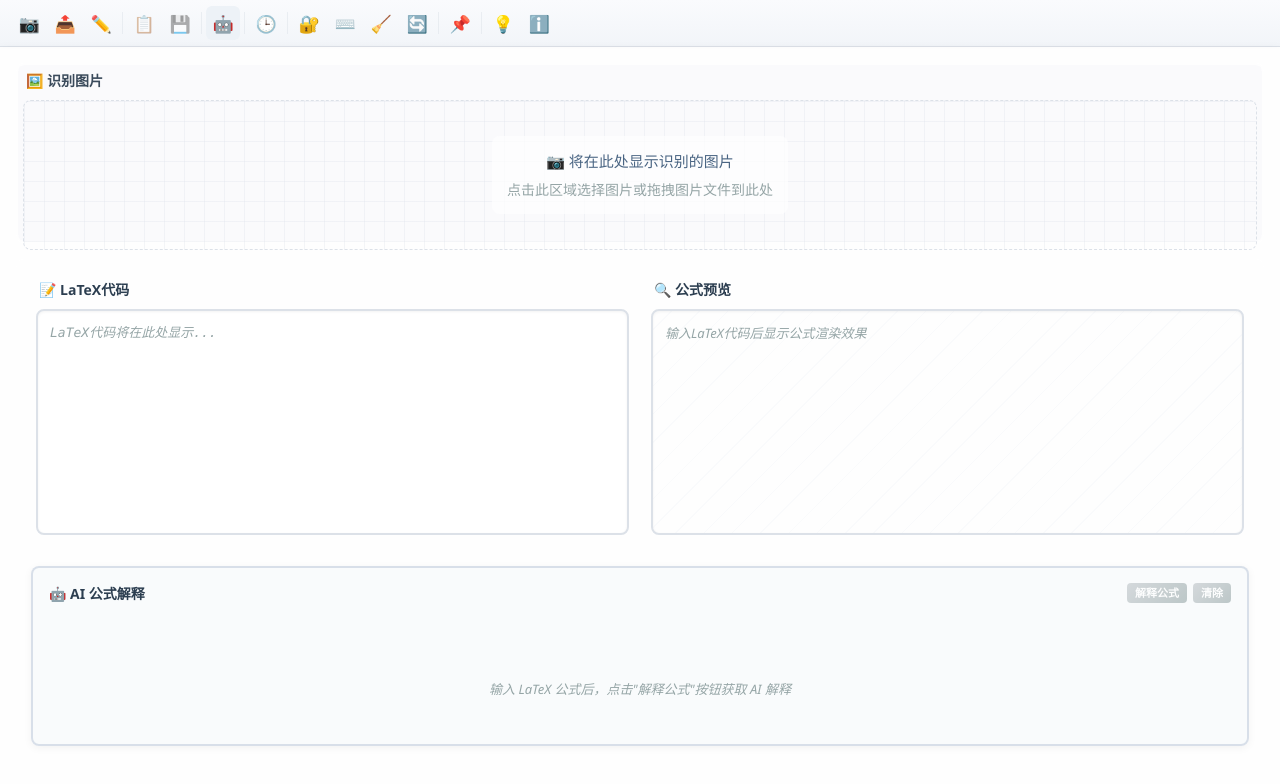
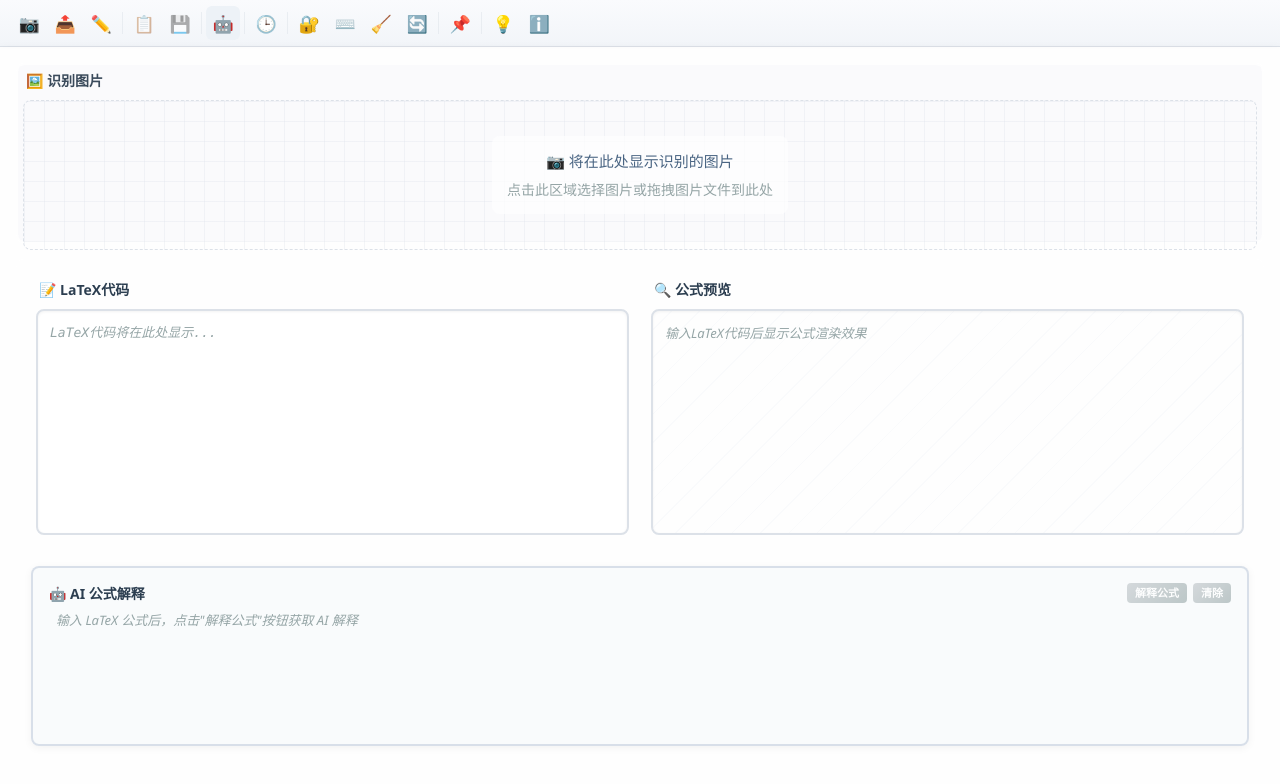
Before and after one commit to Louaq/TexStudio, a React (Create React App) app: page / in a window 1280 px wide. Shown: the top 784 px of the page. Built offline with nearby package versions, Linux system fonts and the light colour scheme; no server answers.

Commit message:
fix: 修改界面布局

```diff
--- a/package.json
+++ b/package.json
@@ -1,6 +1,6 @@
 {
   "name": "latex-ocr-electron",
-  "version": "4.2.5",
+  "version": "4.2.6",
   "description": "TexStudio OCR",
   "author": "TexStudio",
   "main": "dist/electron/electron/main.js",
--- a/src/components/AboutDialog.tsx
+++ b/src/components/AboutDialog.tsx
@@ -183,7 +183,7 @@ const AboutDialog: React.FC<AboutDialogProps> = ({ onClose }) => {
           <AppIcon>∑</AppIcon>
                           <AppTitle>TexStudio</AppTitle>
           <Subtitle>数学公式识别工具</Subtitle>
-          <Version>v4.2.2</Version>
+          <Version>v4.2.6</Version>
         </Header>
 
         <Description>
--- a/src/components/FormulaExplanation.tsx
+++ b/src/components/FormulaExplanation.tsx
@@ -115,7 +115,6 @@ const ClearButton = styled.button<{ disabled: boolean }>`
 
 const ContentArea = styled.div`
   flex: 1;
-  padding: 12px;
   min-height: 150px;
   max-height: calc(100% - 30px); /* 确保不超出父容器高度，减去头部高度 */
   height: auto; /* 自动高度，让它充分利用父容器的空间 */
@@ -123,7 +122,6 @@ const ContentArea = styled.div`
   overflow-y: auto;
   box-sizing: border-box;
   position: relative;
-  margin-top: 4px; /* 增加与头部的间距 */
 
   /* 修改滚动条样式，确保滚动条在容器内部 */
   &::-webkit-scrollbar {
@@ -160,8 +158,6 @@ const PlaceholderText = styled.div`
   font-size: 13px;
   text-align: center;
   display: flex;
-  align-items: center;
-  justify-content: center;
   height: 100%;
   line-height: 1.5;
   width: 100%; /* 确保宽度不超过父容器 */
```
Also changed, not shown: settings.json (+4 -4 lines).
